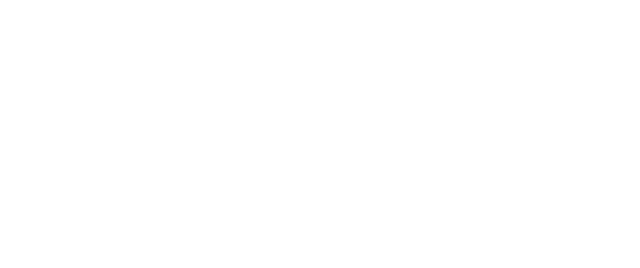
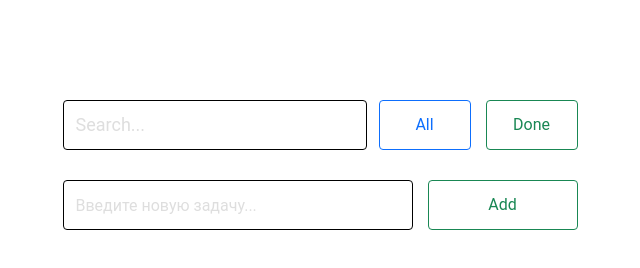
Before and after one commit to ArturMavlidov/ToDo, a website built with webpack: page index.html in a window 1280 px wide. Shown: the whole page, without its empty margins (320-960 px from the left). Built offline with nearby package versions, Linux system fonts and the light colour scheme.

Commit message:
refactor

```diff
--- a/index.html
+++ b/index.html
@@ -10,6 +10,29 @@
 </head>
 <body>
 
+  <div class="container">
+
+    <div class="todo">
+      <div class="todo-header">
+        <div class="todo-header__search">
+          <input class="form-control todo-header__input" type="text" placeholder="Search..." aria-label="Search">
+        </div>
+        <div class="todo-header__buttons">
+          <button type="button" class="btn btn-outline-primary">All</button>
+          <button type="button" class="btn btn-outline-success">Done</button>
+        </div>
+      </div>
+      <div class="todo-tasks" data-component="todo-tasks"></div>
+      <div class="todo-add">
+        <form name="publish" action="#">
+          <input type="text" class="form-control todo-add__input" data-role="add-input" placeholder="Введите новую задачу...">
+          <button type="button" class="btn btn-outline-success" data-role="add-button">Add</button>
+        </form>
+      </div>
+    </div>
+
+  </div>
+
   <script src="/dist/app.js"></script>
 </body>
 </html>
--- a/src/index.js
+++ b/src/index.js
@@ -1,4 +1,6 @@
-import './js/common'
+import todoComponent from "./js/components/todo";
 import "./scss/main.scss";
 import './css/main.css'
 import './scss/main.scss'
+
+todoComponent();
--- a/src/scss/main.scss
+++ b/src/scss/main.scss
@@ -1 +1,118 @@
+@import url(reset.scss);
 @import "~bootstrap/scss/bootstrap";
+
+body {
+  font-family: "Roboto";
+  font-size: 18px;
+}
+
+.container {
+  padding: 0;
+  padding-top: 100px;
+  width: 100%;
+  max-width: 515px;
+}
+
+.form-control {
+  border: 1px solid #000;
+}
+
+.todo {
+  &-header {
+    display: flex;
+
+    &__search {
+      margin-right: 12px;
+    }
+
+    &__input {
+      width: 304px;
+      height: 50px;
+
+      &::placeholder {
+        font-size: 18px;
+        color: #dedede;
+      }
+    }
+    &__buttons {
+      display: flex;
+
+      button {
+        width: 92px;
+        height: 50px;
+        margin-right: 15px;
+      }
+    }
+  }
+
+  &-tasks {
+    margin-right: -15px;
+    max-height: 310px;
+    overflow: auto;
+    margin-top: 15px;
+  }
+
+  &-add {
+    form {
+      display: flex;
+      margin-top: 15px;
+    }
+
+    &__input {
+      width: 350px;
+      height: 50px;
+      margin-right: 15px;
+
+      &::placeholder {
+        color: #dedede;
+      }
+    }
+
+    button {
+      width: 150px;
+      height: 50px;
+    }
+  }
+}
+
+.tasks-item {
+  display: flex;
+  align-items: center;
+  overflow: auto;
+  width: 515px;
+  min-height: 50px;
+  padding-left: 30px;
+  padding-right: 23px;
+  border: 1px solid #000;
+  cursor: pointer;
+
+  &.done {
+    background-color: #e8ffd7;
+  }
+
+  &:not(:last-child) {
+    margin-bottom: 15px;
+  }
+}
+
+.tasks-date {
+  min-width: 120px;
+  margin-left: auto;
+  font-size: 14px;
+  color: #757575;
+}
+
+/* Scrollbar */
+
+::-webkit-scrollbar {
+  width: 5px;
+  height: 5px;
+}
+
+::-webkit-scrollbar-track {
+  background: #d4d4d4;
+}
+
+::-webkit-scrollbar-thumb {
+  background: #6372f8;
+}
--- /dev/null
+++ b/src/scss/reset.scss
@@ -0,0 +1,52 @@
+*,
+*:before,
+*:after {
+  -moz-box-sizing: border-box;
+  -webkit-box-sizing: border-box;
+  box-sizing: border-box;
+}
+
+body {
+  margin: 0;
+}
+
+h1,
+h2,
+h3,
+h4,
+h5,
+h6 {
+  margin: 0;
+  font-family: inherit;
+  font-size: inherit;
+  font-weight: inherit;
+}
+
+ol,
+ul {
+  margin: 0;
+  padding: 0;
+  list-style: none;
+}
+
+a {
+  color: inherit;
+  text-decoration: none;
+
+  &:hover {
+    text-decoration: underline;
+  }
+}
+
+button {
+  font-family: inherit;
+  background: none;
+  border: 0;
+  cursor: pointer;
+}
+
+input {
+  background-color: transparent;
+  border: none;
+  outline: none;
+}
--- a/webpack.config.js
+++ b/webpack.config.js
@@ -37,7 +37,7 @@ module.exports = {
     ],
   },
   devServer: {
-    client: { overlay: true },
+    client: { overlay: false },
     static: { directory: path.join(__dirname) },
   },
   plugins: [
```
Also changed, not shown: dist/app.css (added), dist/app.js (added).
